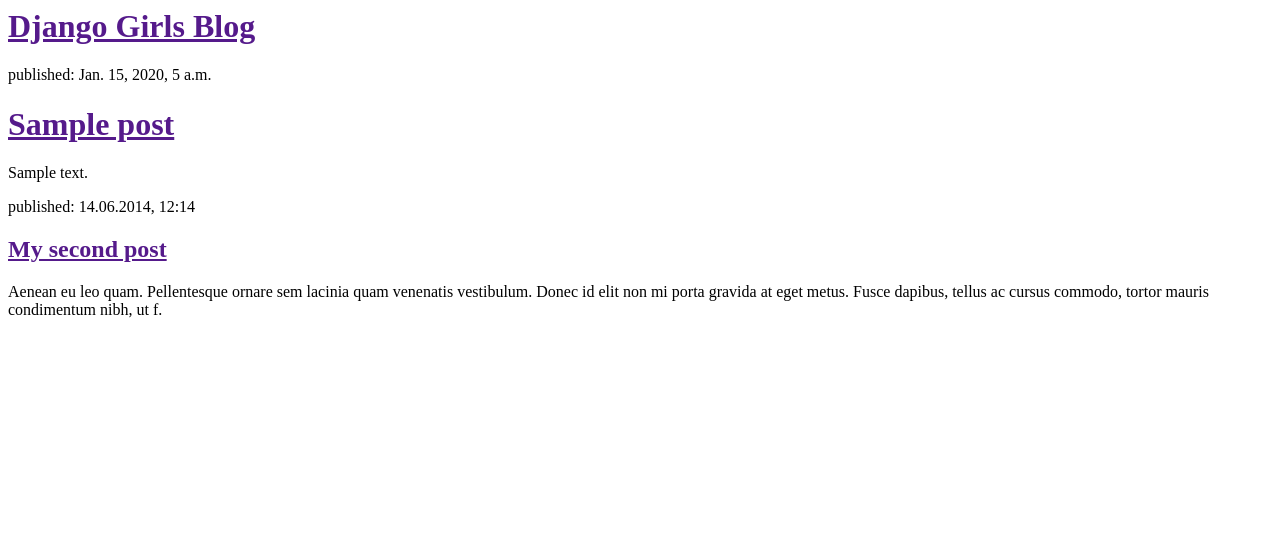
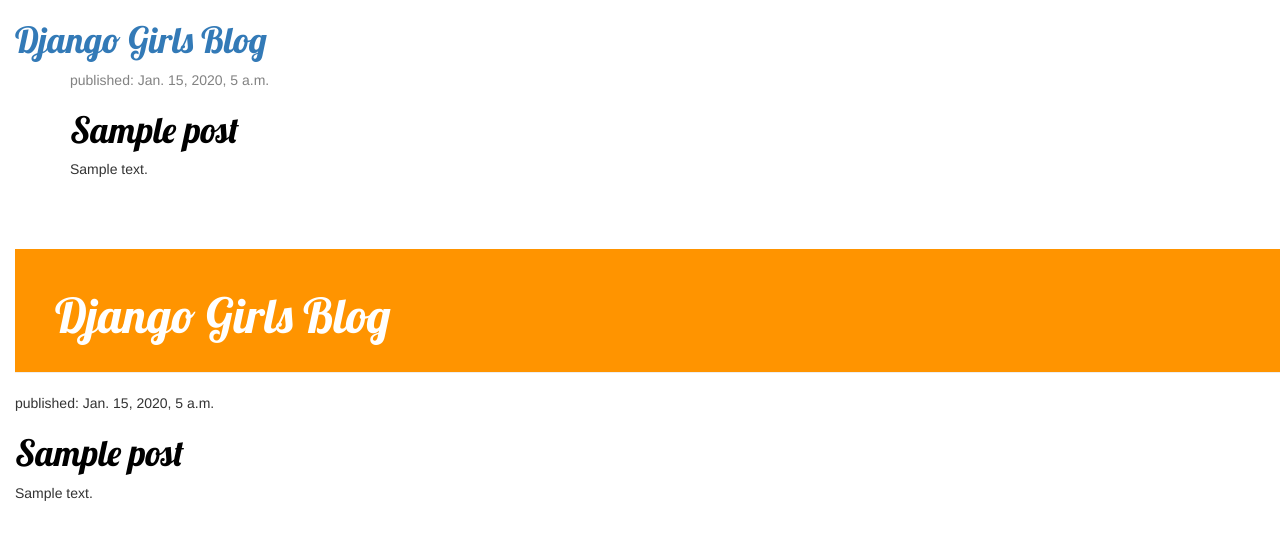
Before and after one commit to KC-GWC/my-first-blog, a Django app: template blog/templates/blog/post_list.html in a window 1280 px wide. Shown: the top 540 px of the page. Run offline with Django 3.2, Linux system fonts and the light colour scheme; the template is opened without the code that fills it: values that come from a table or form of the project are taken from there, others are empty; tables that the repository leaves empty hold one stand-in row (values such as "Sample post"); some libraries are stand-ins or nearby versions.

Commit message:
Added css to templates blog/templates/blog/post_list.html

```diff
--- a/blog/templates/blog/post_list.html
+++ b/blog/templates/blog/post_list.html
@@ -1,23 +1,39 @@
+{% load staticfiles %}
 <html>
     <head>
         <title>Django Girls blog</title>
+        <link rel="stylesheet" href="//maxcdn.bootstrapcdn.com/bootstrap/3.2.0/css/bootstrap.min.css">
+        <link rel="stylesheet" href="//maxcdn.bootstrapcdn.com/bootstrap/3.2.0/css/bootstrap-theme.min.css">
+        <link href="//fonts.googleapis.com/css?family=Lobster&subset=latin,latin-ext" rel="stylesheet" type="text/css">
+        <link rel="stylesheet" href="{% static 'css/blog.css' %}">
     </head>
     <body>
         <div>
             <h1><a href="">Django Girls Blog</a></h1>
         </div>
 
+        <div class="content container">
+  <div class="row">
+      <div class="col-md-8">
           {% for post in posts %}
-            <div>
-              <p>published: {{ post.published_date }}</p>
-              <h1><a href="">{{ post.title }}</a></h1>
-              <p>{{ post.text|linebreaksbr }}</p>
+              <div class="post">
+                  <div class="date">
+                      <p>published: {{ post.published_date }}</p>
+                  </div>
+                  <h1><a href="">{{ post.title }}</a></h1>
+                  <p>{{ post.text|linebreaksbr }}</p>
+              </div>
+          {% endfor %}
+      </div>
+  </div>
+</div>
+          <div class="page-header">
+            <h1><a href="/">Django Girls Blog</a></h1>
           </div>
-          {% endfor %}
-        <div>
-            <p>published: 14.06.2014, 12:14</p>
-            <h2><a href="">My second post</a></h2>
-            <p>Aenean eu leo quam. Pellentesque ornare sem lacinia quam venenatis vestibulum. Donec id elit non mi porta gravida at eget metus. Fusce dapibus, tellus ac cursus commodo, tortor mauris condimentum nibh, ut f.</p>
+          <div class="post">
+            <p>published: {{ post.published_date }}</p>
+            <h1><a href="">{{ post.title }}</a></h1>
+            <p>{{ post.text|linebreaksbr }}</p>
         </div>
     </body>
 </html>
```
